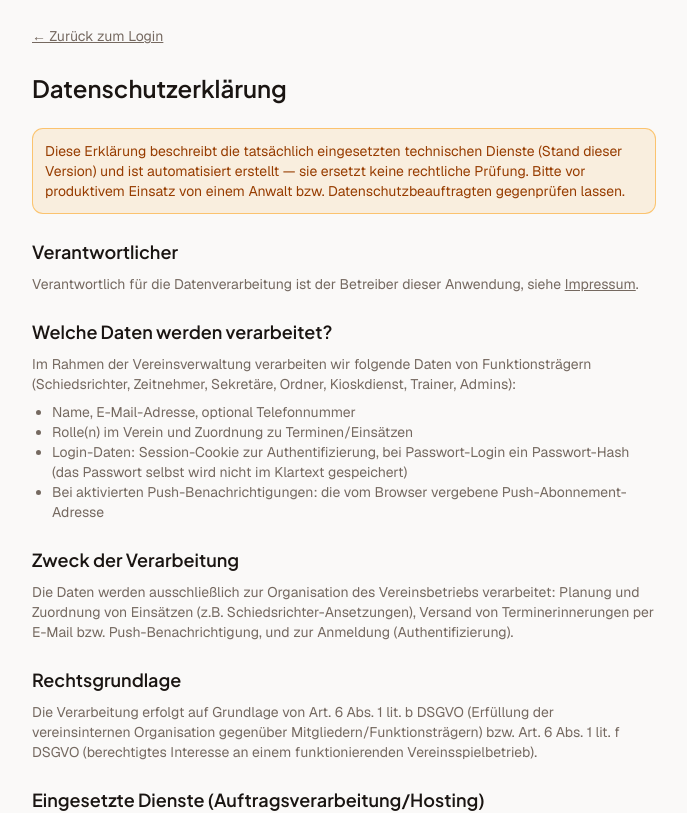
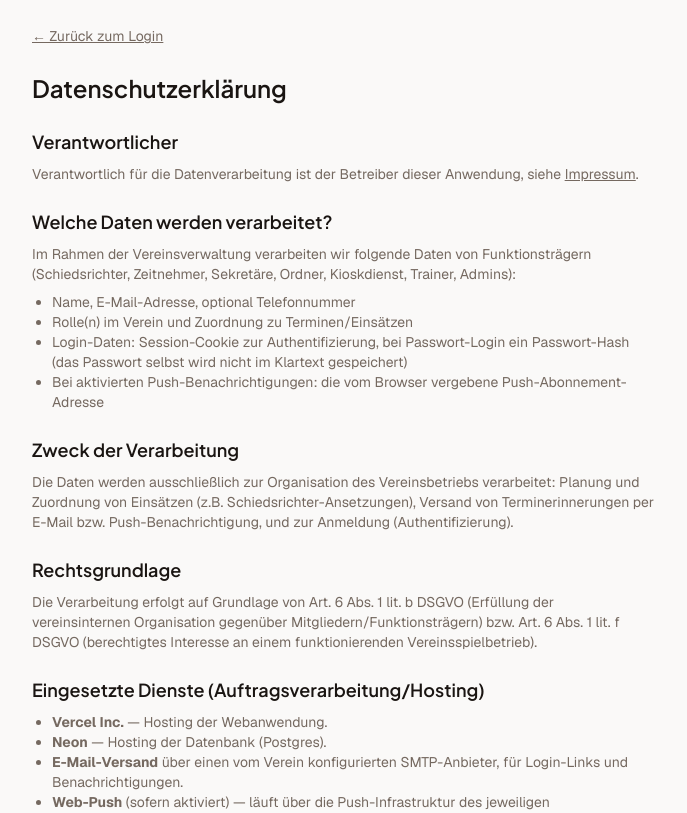
Before and after one commit to Busi911/Schiedsrichter, a Next.js app: page /datenschutz in a window 1280 px wide. Shown: the top 813 px of the page, without its empty margins (296-983 px from the left). Built offline with nearby package versions, Linux system fonts and the light colour scheme; no server answers.

Commit message:
Datenschutz: Entwurf-Warnhinweis auf Wunsch entfernt
Co-Authored-By: Claude Sonnet 5.5 <noreply@anthropic.com>
Claude-Session: https://claude.ai/code/session_01GLhy4LEWGLQH3MMJ9jmQLD

```diff
--- a/src/app/datenschutz/page.tsx
+++ b/src/app/datenschutz/page.tsx
@@ -14,13 +14,6 @@ export default function DatenschutzPage() {
       <h1 className="font-heading text-2xl font-semibold">
         Datenschutzerklärung
       </h1>
-
-      <p className="rounded-md border border-amber-500/50 bg-amber-500/10 p-3 text-sm text-amber-800 dark:text-amber-400">
-        Diese Erklärung beschreibt die tatsächlich eingesetzten technischen
-        Dienste (Stand dieser Version) und ist automatisiert erstellt — sie
-        ersetzt keine rechtliche Prüfung. Bitte vor produktivem Einsatz von
-        einem Anwalt bzw. Datenschutzbeauftragten gegenprüfen lassen.
-      </p>
 
       <section className="flex flex-col gap-2">
         <h2 className="font-heading text-lg font-medium">Verantwortlicher</h2>
```
Also changed, not shown: 1 other file (tests, documents, lock files or other folders).
